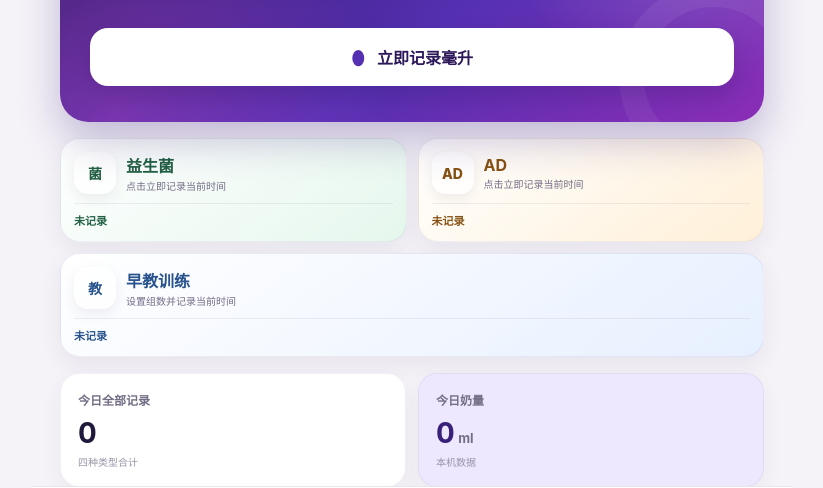
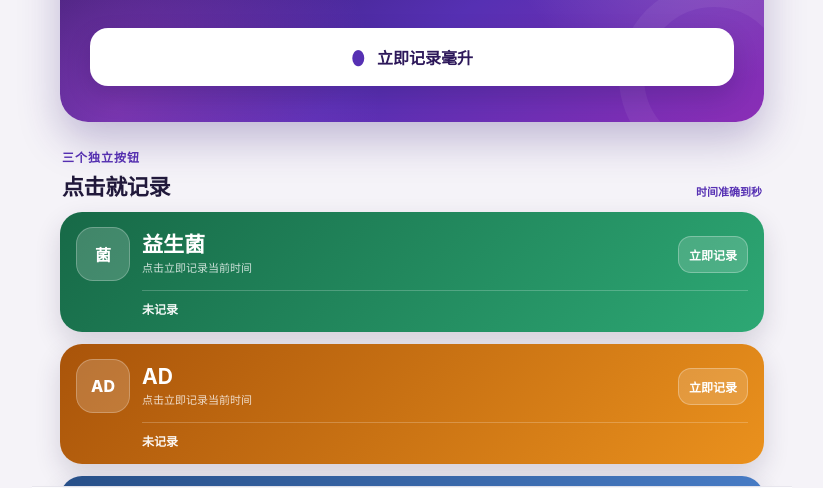
Before and after one commit to 3207731994gjq-hue/ml-time-recorder-web, a plain HTML site: page index.html in a window 1280 px wide. Shown: the part 245-733 px from the top of the page, without its empty margins (228-1051 px from the left). Drawn offline with Linux system fonts and the light colour scheme.

Commit message:
强化三个独立按钮显示
将益生菌、AD和早教训练改为全宽、高对比颜色的独立大按钮。

```diff
--- a/index.html
+++ b/index.html
@@ -40,13 +40,21 @@
           </button>
         </div>
 
-        <div class="activity-actions" aria-label="一键记录">
+        <div class="activity-heading">
+          <div>
+            <span class="eyebrow dark">三个独立按钮</span>
+            <h2>点击就记录</h2>
+          </div>
+          <small>时间准确到秒</small>
+        </div>
+        <div class="activity-actions" aria-label="三个独立快捷记录按钮">
           <button id="recordProbiotic" class="activity-action probiotic-action" type="button">
             <span class="activity-icon" aria-hidden="true">菌</span>
             <span class="activity-copy">
               <strong>益生菌</strong>
               <small>点击立即记录当前时间</small>
             </span>
+            <span class="activity-callout">立即记录</span>
             <span id="probioticLast" class="activity-last">未记录</span>
           </button>
           <button id="recordAd" class="activity-action ad-action" type="button">
@@ -55,6 +63,7 @@
               <strong>AD</strong>
               <small>点击立即记录当前时间</small>
             </span>
+            <span class="activity-callout">立即记录</span>
             <span id="adLast" class="activity-last">未记录</span>
           </button>
           <button id="openTraining" class="activity-action training-action" type="button">
@@ -63,6 +72,7 @@
               <strong>早教训练</strong>
               <small>设置组数并记录当前时间</small>
             </span>
+            <span class="activity-callout">选择组数</span>
             <span id="trainingLast" class="activity-last">未记录</span>
           </button>
         </div>
--- a/styles.css
+++ b/styles.css
@@ -288,60 +288,88 @@ select:focus {
   transform: scaleY(1.35) rotate(45deg);
 }
 
+.activity-heading {
+  display: -webkit-box;
+  display: -ms-flexbox;
+  display: flex;
+  -webkit-box-align: end;
+  -ms-flex-align: end;
+  align-items: flex-end;
+  -webkit-box-pack: justify;
+  -ms-flex-pack: justify;
+  justify-content: space-between;
+  margin: 24px 2px 11px;
+}
+
+.activity-heading h2 {
+  margin: 3px 0 0;
+  font-size: 22px;
+  letter-spacing: -0.4px;
+}
+
+.activity-heading > small {
+  margin-bottom: 2px;
+  color: var(--purple);
+  font-size: 11px;
+  font-weight: 750;
+}
+
 .activity-actions {
   display: -ms-grid;
   display: grid;
-  -ms-grid-columns: 1fr 11px 1fr;
-  grid-template-columns: repeat(2, minmax(0, 1fr));
-  grid-gap: 11px;
-  margin-top: 16px;
+  -ms-grid-columns: 1fr;
+  grid-template-columns: 1fr;
+  grid-gap: 12px;
 }
 
 .activity-action {
+  width: 100%;
   min-width: 0;
-  min-height: 104px;
-  padding: 13px;
-  border: 1px solid rgba(91, 70, 128, 0.09);
-  border-radius: 20px;
+  min-height: 112px;
+  padding: 15px 16px;
+  border: 0;
+  border-radius: 22px;
   display: -ms-grid;
   display: grid;
-  -ms-grid-columns: 42px 1fr;
-  grid-template-columns: 42px minmax(0, 1fr);
+  -ms-grid-columns: 54px 1fr auto;
+  grid-template-columns: 54px minmax(0, 1fr) auto;
   grid-template-rows: auto auto;
-  grid-column-gap: 10px;
+  grid-column-gap: 12px;
   -webkit-box-align: center;
   -ms-flex-align: center;
   align-items: center;
+  color: #fff;
   text-align: left;
-  -webkit-box-shadow: 0 8px 22px rgba(46, 32, 71, 0.07);
-  box-shadow: 0 8px 22px rgba(46, 32, 71, 0.07);
+  -webkit-box-shadow: 0 11px 26px rgba(46, 32, 71, 0.16);
+  box-shadow: 0 11px 26px rgba(46, 32, 71, 0.16);
+  -webkit-transition: transform 120ms ease, box-shadow 120ms ease;
+  transition: transform 120ms ease, box-shadow 120ms ease;
 }
 
 .activity-action:active {
-  -webkit-transform: scale(0.985);
-  transform: scale(0.985);
+  -webkit-transform: scale(0.98);
+  transform: scale(0.98);
+  -webkit-box-shadow: 0 5px 14px rgba(46, 32, 71, 0.13);
+  box-shadow: 0 5px 14px rgba(46, 32, 71, 0.13);
 }
 
 .probiotic-action {
-  color: #226044;
-  background: linear-gradient(145deg, #ffffff, #e5f7ed);
+  background: linear-gradient(135deg, #176947, #2da874);
 }
 
 .ad-action {
-  color: #875112;
-  background: linear-gradient(145deg, #ffffff, #fff0d8);
+  background: linear-gradient(135deg, #a9540a, #ea911d);
 }
 
 .training-action {
-  grid-column: 1 / -1;
-  color: #28528d;
-  background: linear-gradient(145deg, #ffffff, #e7f0ff);
+  grid-column: 1;
+  background: linear-gradient(135deg, #274f88, #4c82ce);
 }
 
 .activity-icon {
-  width: 42px;
-  height: 42px;
-  border-radius: 14px;
+  width: 54px;
+  height: 54px;
+  border-radius: 17px;
   display: -webkit-box;
   display: -ms-flexbox;
   display: flex;
@@ -352,12 +380,11 @@ select:focus {
   -ms-flex-pack: center;
   justify-content: center;
   grid-row: 1 / 2;
-  color: currentColor;
-  background: rgba(255, 255, 255, 0.76);
-  font-size: 14px;
+  color: #fff;
+  background: rgba(255, 255, 255, 0.18);
+  border: 1px solid rgba(255, 255, 255, 0.24);
+  font-size: 16px;
   font-weight: 850;
-  -webkit-box-shadow: 0 5px 13px rgba(47, 34, 70, 0.08);
-  box-shadow: 0 5px 13px rgba(47, 34, 70, 0.08);
 }
 
 .activity-copy {
@@ -370,23 +397,37 @@ select:focus {
 }
 
 .activity-copy strong {
-  font-size: 16px;
+  font-size: 21px;
+  line-height: 1.1;
 }
 
 .activity-copy small {
-  margin-top: 3px;
-  color: var(--muted);
-  font-size: 10px;
+  margin-top: 5px;
+  color: rgba(255, 255, 255, 0.78);
+  font-size: 11px;
   line-height: 1.35;
 }
 
+.activity-callout {
+  min-width: 70px;
+  padding: 9px 10px;
+  border: 1px solid rgba(255, 255, 255, 0.28);
+  border-radius: 13px;
+  color: #fff;
+  background: rgba(255, 255, 255, 0.16);
+  text-align: center;
+  font-size: 12px;
+  font-weight: 800;
+  white-space: nowrap;
+}
+
 .activity-last {
-  grid-column: 1 / -1;
-  margin-top: 8px;
-  padding-top: 8px;
-  border-top: 1px solid rgba(91, 70, 128, 0.09);
-  color: currentColor;
-  font-size: 11px;
+  grid-column: 2 / 4;
+  margin-top: 9px;
+  padding-top: 9px;
+  border-top: 1px solid rgba(255, 255, 255, 0.21);
+  color: rgba(255, 255, 255, 0.94);
+  font-size: 12px;
   font-weight: 750;
   font-variant-numeric: tabular-nums;
 }
@@ -1295,7 +1336,26 @@ select:focus {
   }
 
   .activity-action {
-    min-height: 96px;
+    min-height: 106px;
+    padding: 13px 12px;
+    -ms-grid-columns: 48px 1fr auto;
+    grid-template-columns: 48px minmax(0, 1fr) auto;
+    grid-column-gap: 9px;
+  }
+
+  .activity-icon {
+    width: 48px;
+    height: 48px;
+  }
+
+  .activity-copy strong {
+    font-size: 19px;
+  }
+
+  .activity-callout {
+    min-width: 62px;
+    padding: 8px 7px;
+    font-size: 11px;
   }
 }
 
--- a/sw.js
+++ b/sw.js
@@ -1,5 +1,5 @@
 /* Offline cache contains only this app's own static files. */
-var CACHE_NAME = "ml-time-recorder-web-v6";
+var CACHE_NAME = "ml-time-recorder-web-v7";
 var APP_SHELL = [
   "./",
   "./index.html",
```
